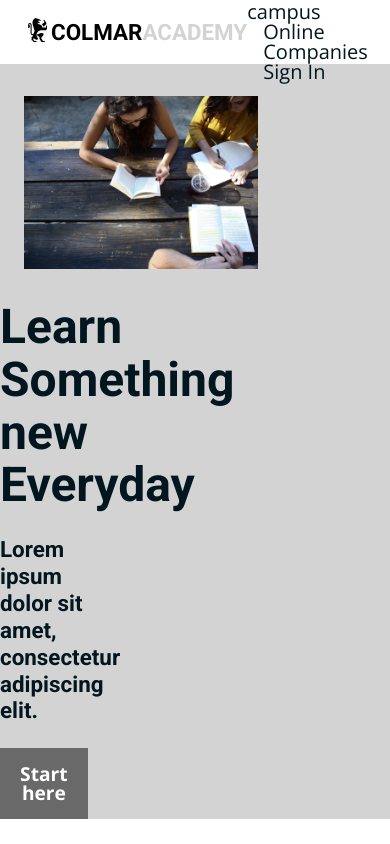
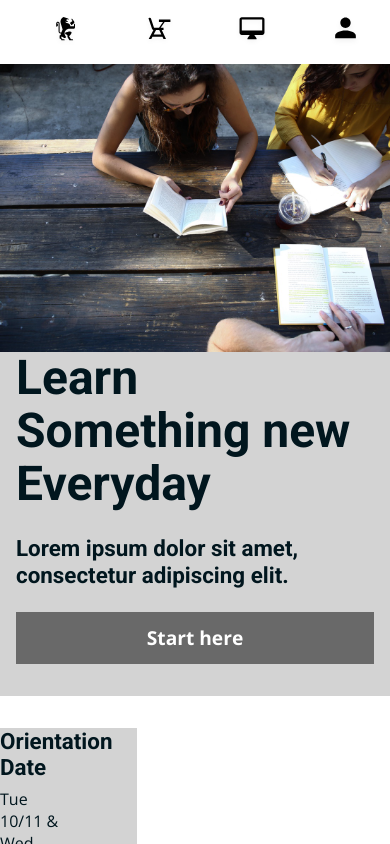
Before and after one commit to co-black/Colmar-Academy, a plain HTML site: page index.html in a window 390 px wide. Shown: the top 844 px of the page. Drawn offline with nearby package versions, Linux system fonts and the light colour scheme.

Commit message:
mobile header finished. mobile banner almost complete.

```diff
--- a/resources/css/style.css
+++ b/resources/css/style.css
@@ -300,3 +300,50 @@ footer h5 {
 footer span {
   padding-left: 1rem;
 }
+
+/* Mobile Version Settings */
+
+@media only screen and (max-width:470px) {
+
+/* Do Not Display */
+
+  footer nav, header .desktop, .header-logo, .information .main-pic-box,
+  .thesis .stacked-content-box, .thesis p, .thesis h3, .learn-box img,
+  .course-box p, #pc-pic {
+    display: none;
+  }
+
+/* Mobile Header */
+
+  header .mobile {
+    display: flex;
+    justify-content: space-around;
+    width: 100%;
+  }
+
+  header .mobile img {
+    width: auto;
+    height: 90%;
+  }
+
+  /* Mobile Start Banner */
+
+  .start {
+    width: 100%;
+    align-self: center;
+    margin-bottom: 2rem;
+  }
+
+  .banner img {
+    width: 100%;
+    /*padding: 2rem 1rem;*/
+    margin: auto;
+  }
+
+  .banner .side-text {
+    width: 100%;
+    padding: 0 1rem;
+    margin: auto;
+  }
+
+}
```
Also changed, not shown: index.html (+1 -1 lines).
